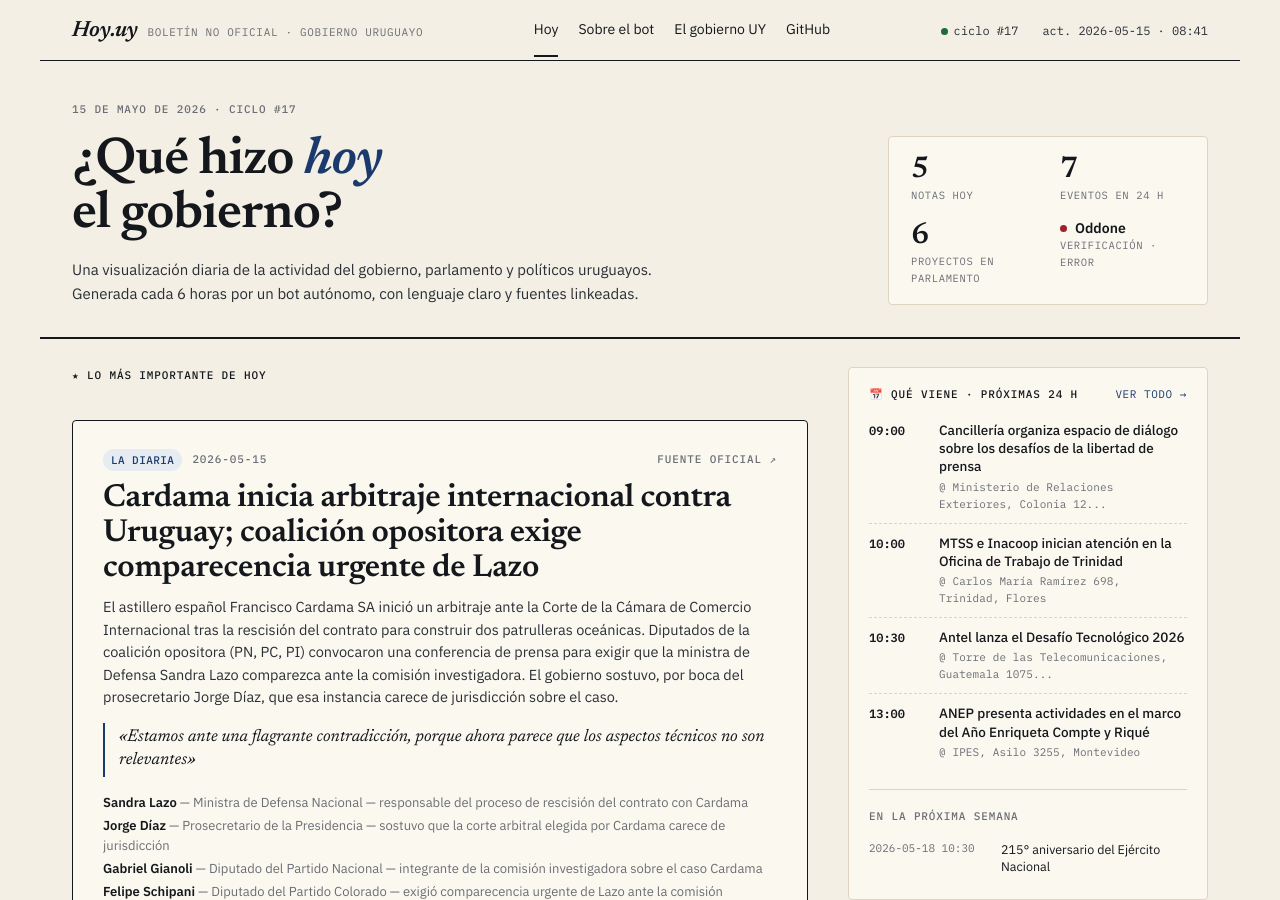
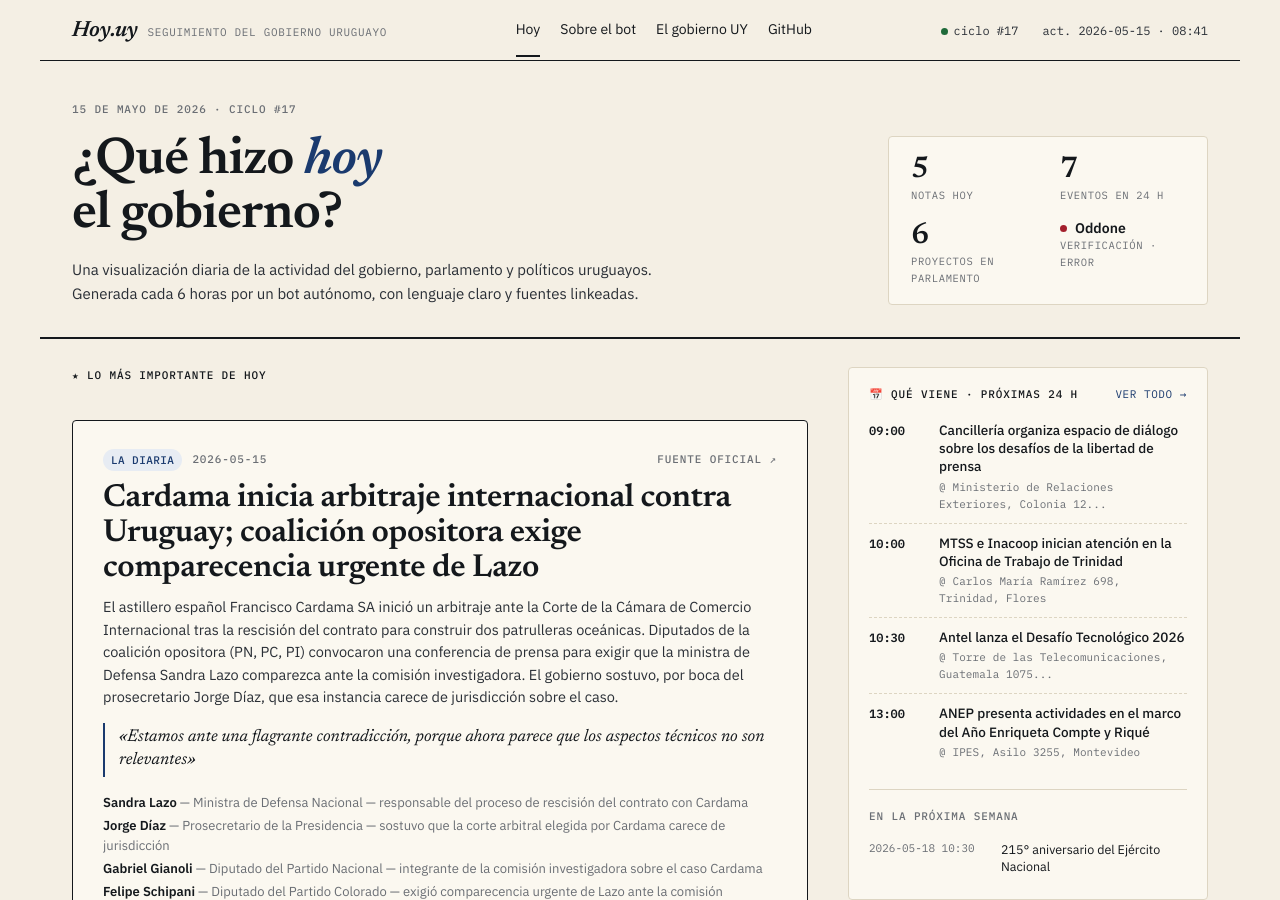
Before and after one commit to lezama/gob-uy-bot, a Jekyll site: the page built from index.html, in a window 1280 px wide and 900 px high. Built offline with Jekyll 4.4.1, drawn with Linux system fonts in a browser that asks for light colours; the list of posts is cut into pages by our own code.

Commit message:
copy: 'Boletín' → 'Seguimiento' en el masthead
'Boletín' arrastraba el eco de 'Boletín Oficial'. 'Seguimiento'
implica observación/monitoreo desde afuera, sin claim de autoridad.

Co-Authored-By: Claude Opus 4.7 (1M context) <noreply@anthropic.com>

```diff
--- a/_includes/header.html
+++ b/_includes/header.html
@@ -6,7 +6,7 @@
 <header class="mast">
   <div class="mast__brand">
     <a class="mast__logo" href="{{ '/' | relative_url }}">Hoy.uy</a>
-    <span class="mast__tag">Boletín no oficial · gobierno uruguayo</span>
+    <span class="mast__tag">Seguimiento del gobierno uruguayo</span>
   </div>
   <nav class="mast__nav">
     <a href="{{ '/' | relative_url }}"{% if page.url == "/" %} class="is-current"{% endif %}>Hoy</a>
```
